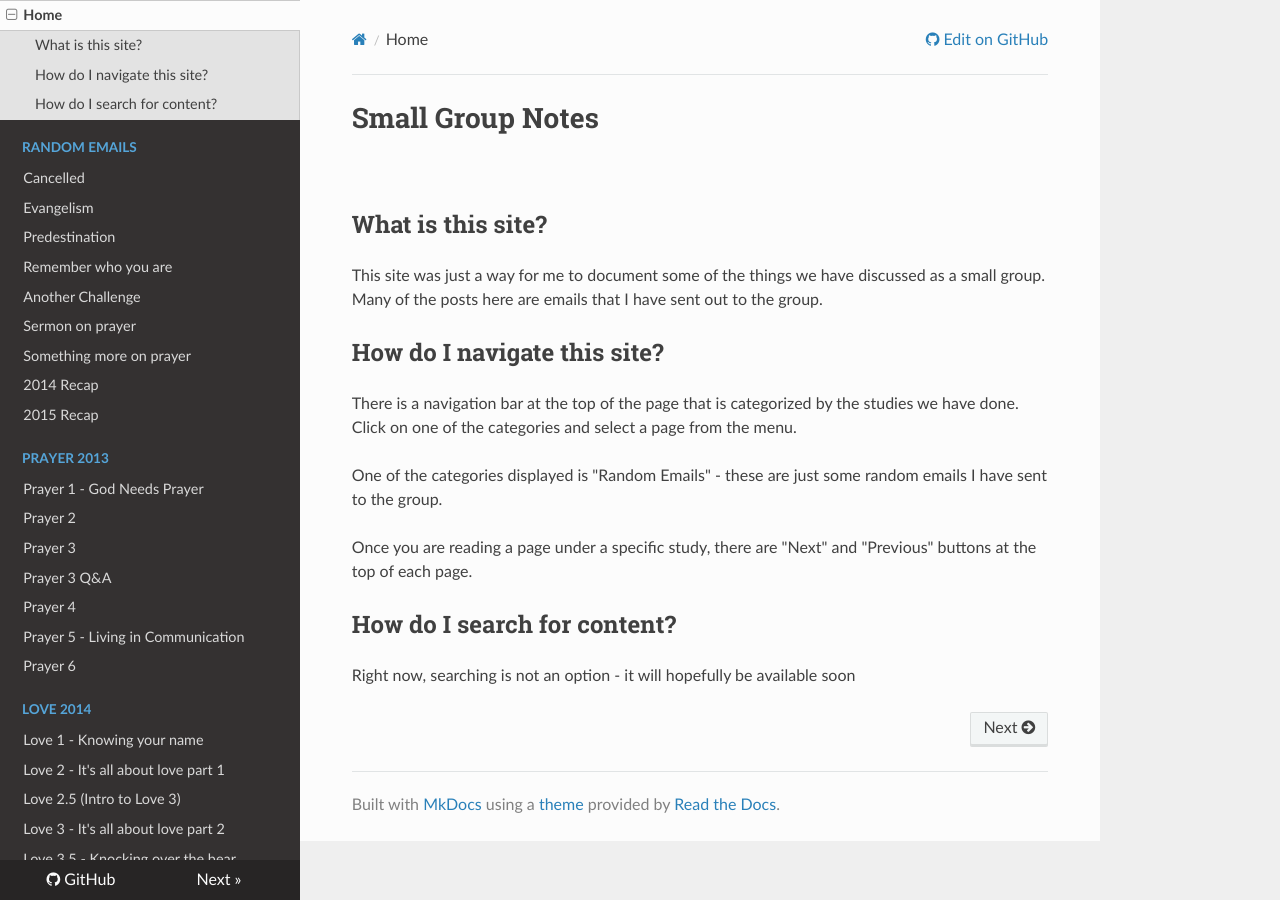
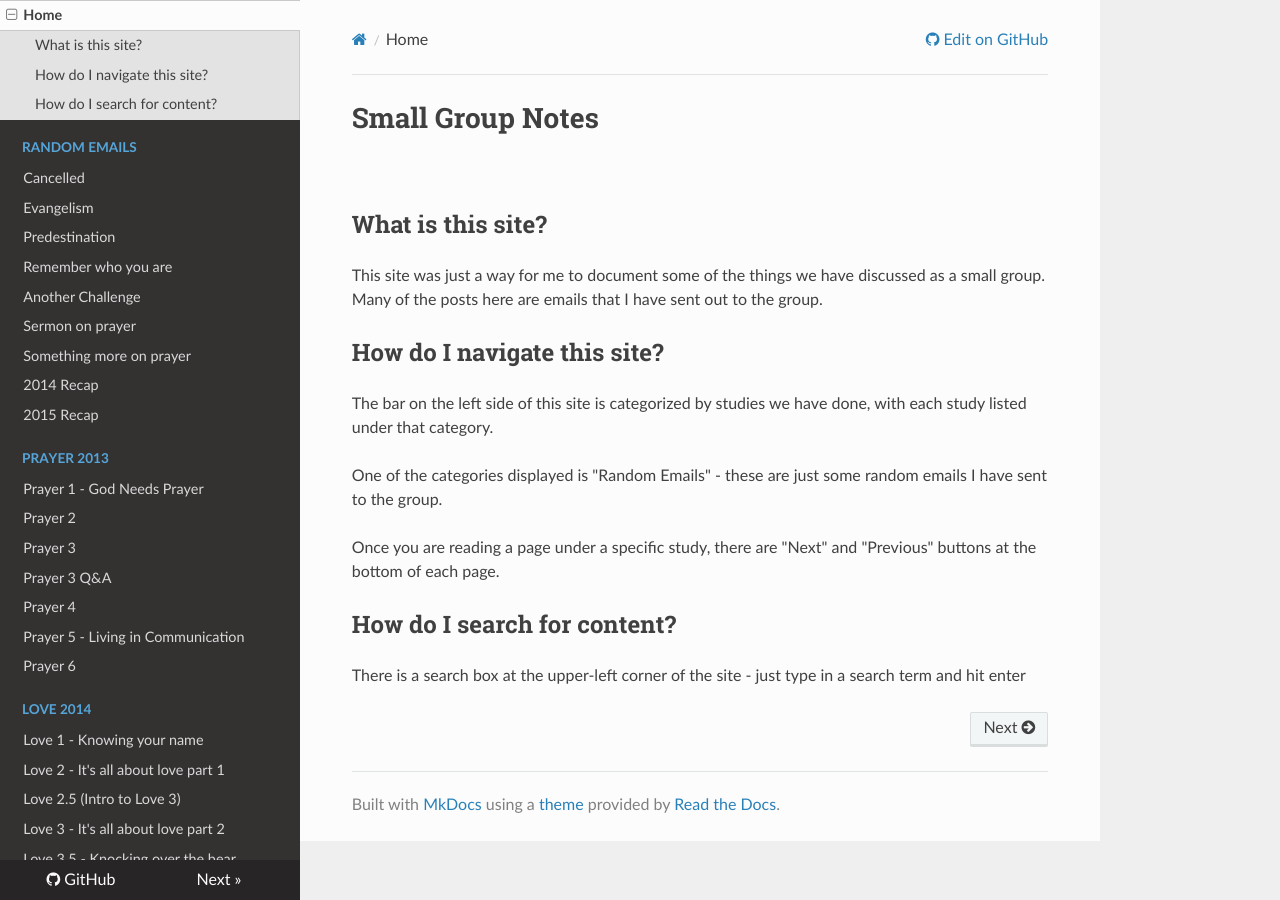
Before and after one commit to smallgroupnotes/smallgroupnotes.github.io, an MkDocs documentation site: the page built from docs/index.md, in a window 1280 px wide. Built offline with MkDocs 1.6.1, drawn with Linux system fonts in a browser that asks for light colours; nearby versions of some CDN libraries; old or Windows-style settings are respelled for this version of MkDocs.

Commit message:
Fixed some text because I switched to the readthedocs theme

```diff
--- a/docs/index.md
+++ b/docs/index.md
@@ -8,16 +8,16 @@ This site was just a way for me to document some of the things we have discussed
 
 ## How do I navigate this site?
 
-There is a navigation bar at the top of the page that is categorized by the studies we have done.  Click on one of the categories and select a page from the menu.
+<!-- There is a navigation bar at the top of the page that is categorized by the studies we have done.  Click on one of the categories and select a page from the menu. -->
 
-<!-- The bar on the left side of this site is categorized by studies we have done, as well as some random emails that have been sent. -->
+The bar on the left side of this site is categorized by studies we have done, with each study listed under that category.
 
 One of the categories displayed is "Random Emails" - these are just some random emails I have sent to the group.
 
-Once you are reading a page under a specific study, there are "Next" and "Previous" buttons at the <!-- bottom --> top of each page.
+Once you are reading a page under a specific study, there are "Next" and "Previous" buttons at the bottom <!-- top --> of each page.
 
 ## How do I search for content?
 
-<!-- There is a search box at the upper-left corner of the site - just type in a search term and hit enter -->
+There is a search box at the upper-left corner of the site - just type in a search term and hit enter
 
-Right now, searching is not an option - it will hopefully be available soon
+<!-- Right now, searching is not an option - it will hopefully be available soon -->
```
